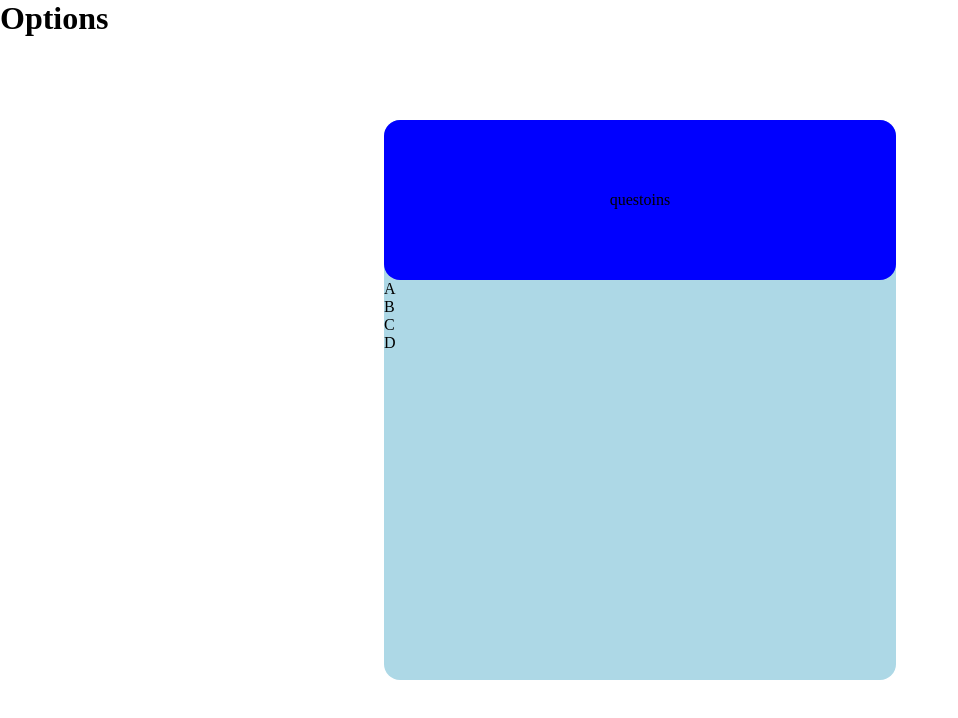
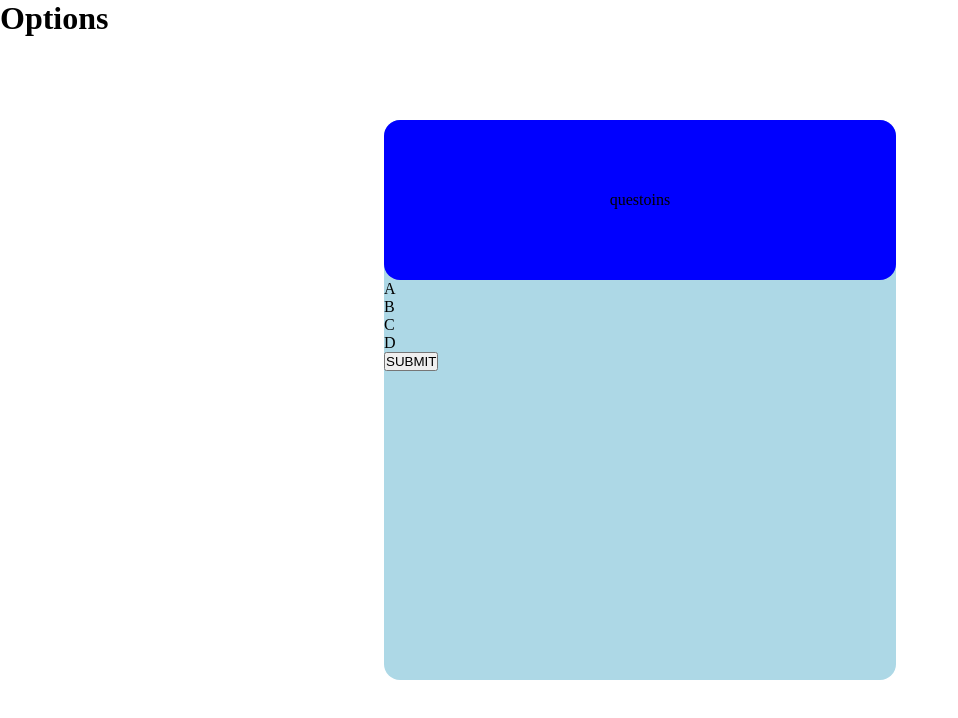
Before and after one commit to bishaladhikarix/quiz, a plain HTML site: page Client/index.html in a window 1280 px wide. Shown: the whole page, without its empty margins (0-958 px from the left). Drawn offline with Linux system fonts and the light colour scheme; no server answers.

Commit message:
added submit button

```diff
--- a/Client/index.html
+++ b/Client/index.html
@@ -27,6 +27,7 @@
 			</div>
 
 		</div>
+		<button class="submit">SUBMIT</button>
 	</div>
 
 	<div class="ans-visual">
```
